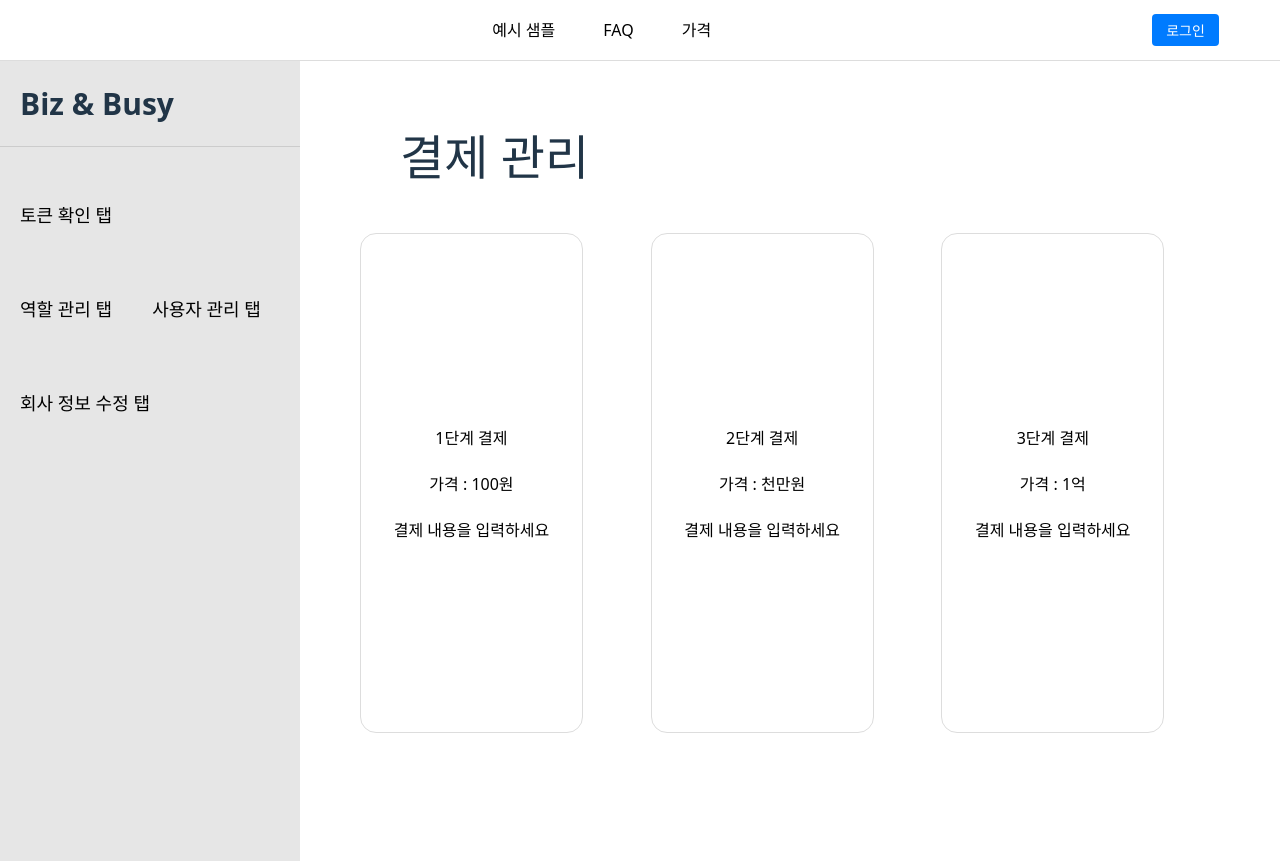
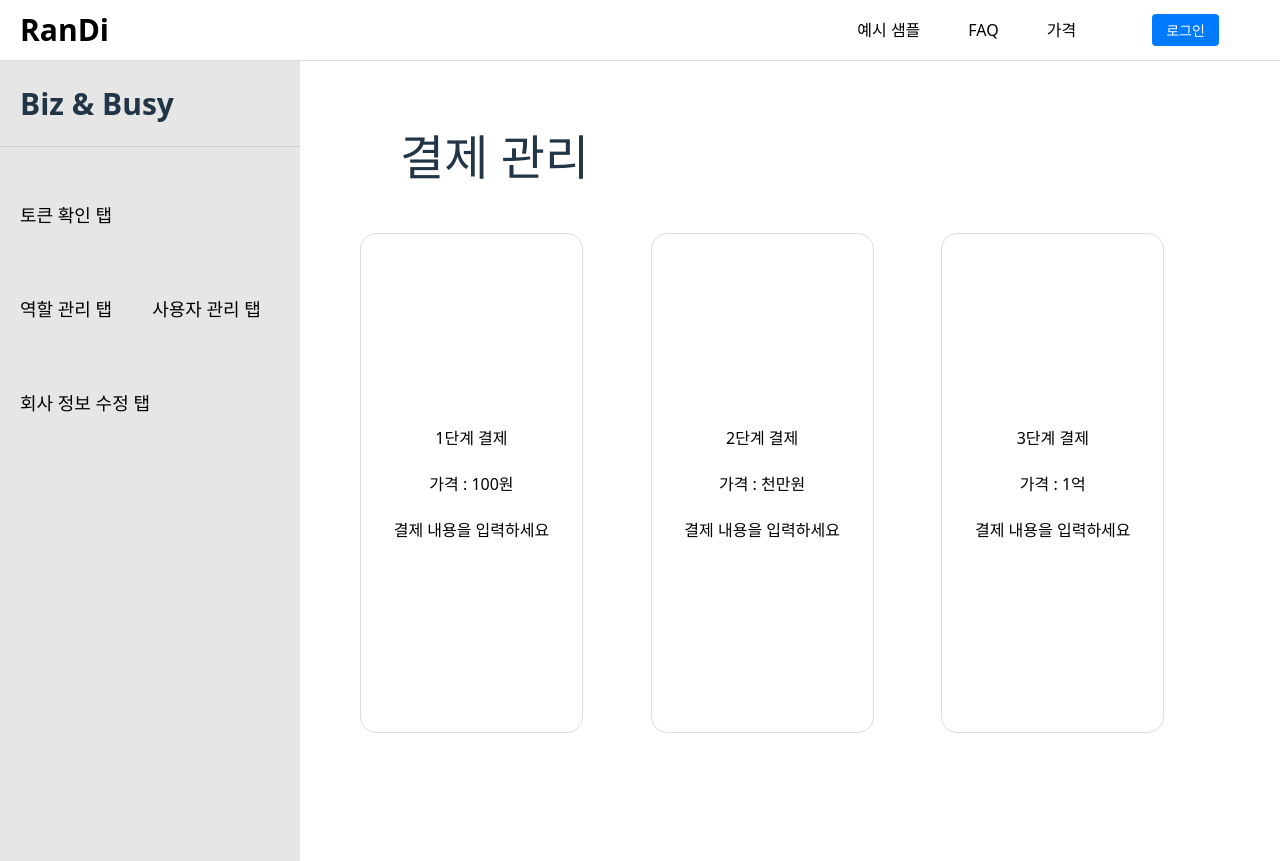
Before and after one commit to Bigproject-09/frontend, a React app in the folder frontend/: page /manager/payment in a window 1280 px wide. Built offline with nearby package versions, Linux system fonts and the light colour scheme; the HTML template or start-up script is replaced by a standard one.

Commit message:
레이아웃 안에 로고 삽입, 로고에 메인화면 버튼 삽입, 메뉴 위치 조정

```diff
--- a/frontend/src/components/Layout.tsx
+++ b/frontend/src/components/Layout.tsx
@@ -9,16 +9,29 @@ const Layout: React.FC = () => {
     <div className="layout">
       <header className="header">
         <nav className="nav">
-          <div className="nav-center">
+          <div className="nav-left">
+            <button
+              className="logo-btn"
+              onClick={() => navigate("/")}>
+              <div className="logo">
+                RanDi
+              </div>
+            </button>
+          </div>
+          <div className="nav-group-right">
+            <div className="nav-center">
               <Link to="/samples" className="nav-btn">예시 샘플</Link>
               <Link to="/faq" className="nav-btn">FAQ</Link>
               <Link to="/pricing" className="nav-btn">가격</Link>
           </div>
-          <button
-            onClick={() => navigate("/login")}
-            className="login-btn">
-              로그인
+          </div>
+          <div className="nav-right">
+            <button
+              onClick={() => navigate("/login")}
+              className="login-btn">
+                로그인
             </button>
+          </div>
         </nav>
       </header>
 
--- a/frontend/src/styles/Layout.css
+++ b/frontend/src/styles/Layout.css
@@ -19,15 +19,26 @@
   display: flex;
   align-items: center;
   justify-content: space-between; /* 좌측 정렬 */
-  padding: 0 4vw; /* 패딩 줄여서 가로 스크롤 예방 */
+  padding: 0 4vw 0 0; /* 상 우 하 좌 패딩 거리 */
   box-sizing: border-box;
+}
+
+.nav-left {
+  display: flex;
+  gap: 16px;
 }
 
 /* nav 중앙 메뉴 */
 .nav-center {
-  margin-left: auto;
+  /* margin-left: auto; */
   display: flex;
   gap: 24px; /* span 사이 간격 */
+  margin-right: 64px;
+}
+
+.nav-right {
+  display: flex;
+  gap: 12px;
 }
 
 .nav-center span {
@@ -51,7 +62,7 @@
 
 /* 로그인 버튼 */
 .login-btn {
-  margin-left: auto; /* 오른쪽 끝으로 이동 */
+  /*margin-left: auto;*/ /* 오른쪽 끝으로 이동 */
   margin-right: 10px;
   padding: 6px 14px;
   background-color: #007bff;
@@ -70,3 +81,26 @@
   box-sizing: border-box;
   min-width: 0;
 }
+
+.logo {
+  padding: 20px;
+  font-weight: bold;
+  font-size: 30px;
+  border-bottom: 1px solid #ccc;
+}
+
+.logo-btn {
+  background: transparent;
+  border: none;
+  padding: 0;
+  cursor: pointer;
+}
+
+
+.nav-group-right {
+  display: flex;
+  gap: 20px;
+
+  /* 🔥 이 한 줄이 핵심 */
+  margin-left: auto;
+}
```
